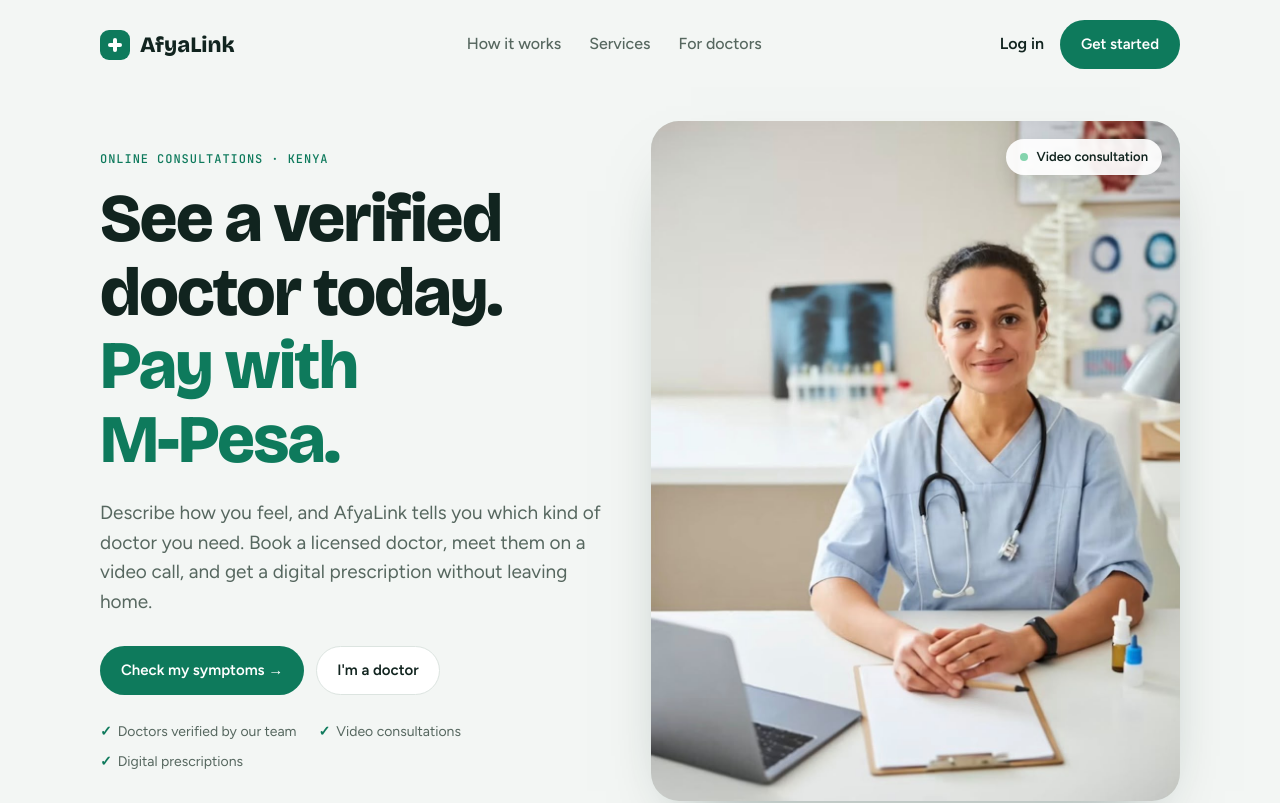
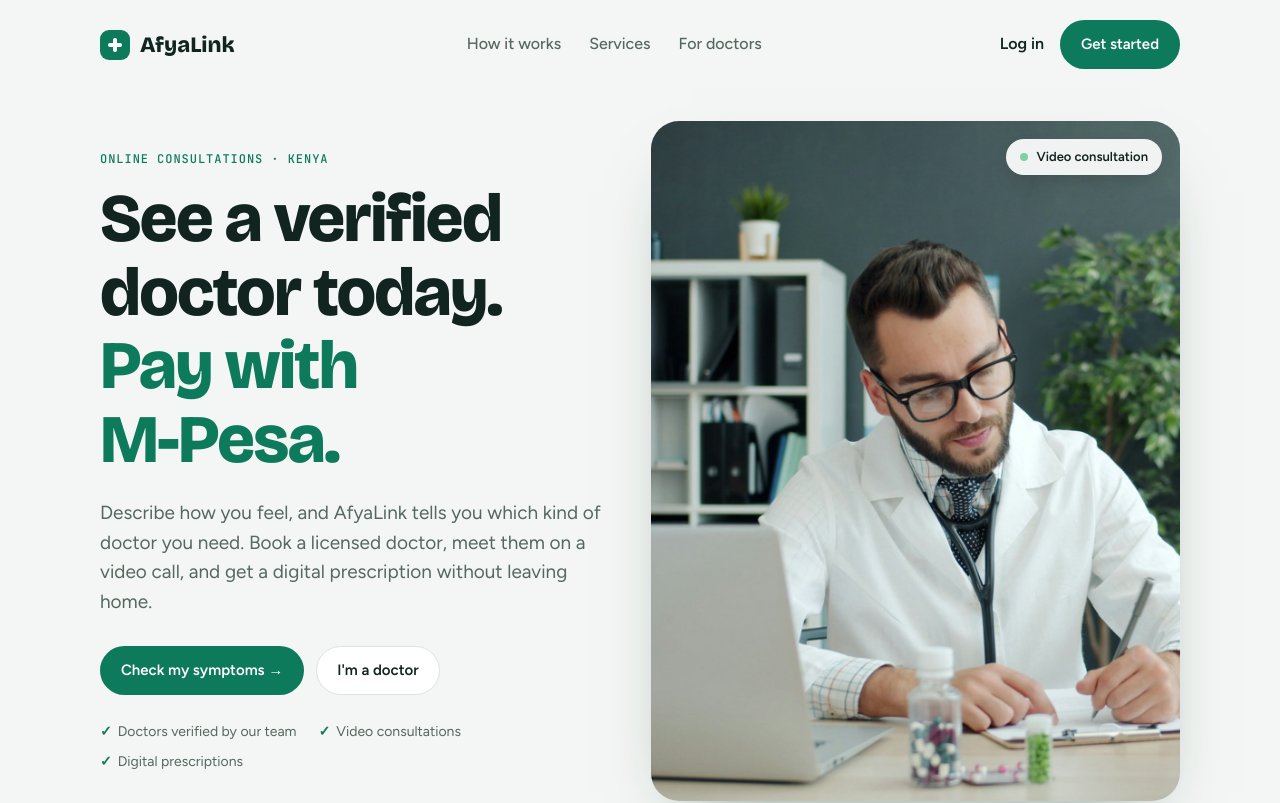
Before and after one commit to shalimohamed/afyalink, a Next.js app: page / in a window 1280 px wide. Shown: the top 803 px of the page. Built offline with nearby package versions, Linux system fonts and the light colour scheme.

Commit message:
Landing: hero photo is now Vitaly Gariev's doctor (free Unsplash), cropped to the doctor and laptop

```diff
--- a/app/page.tsx
+++ b/app/page.tsx
@@ -77,12 +77,12 @@ export default function Home() {
           <div className="hero-photo">
             <Image
               src={heroDoctorPhoto}
-              alt="A smiling doctor in blue scrubs with a stethoscope, sitting at a desk with a laptop"
+              alt="A doctor in a white coat with a stethoscope, writing notes at a desk beside a laptop"
               fill
               priority
               sizes="(max-width: 900px) 100vw, 560px"
               placeholder="blur"
-              style={{ objectPosition: "50% 35%" }}
+              style={{ objectPosition: "50% 45%" }}
             />
             <span className="hero-chip">
               <span className="live-dot" aria-hidden="true" /> Video consultation
@@ -199,7 +199,7 @@ export default function Home() {
       <footer>
         <span>© 2026 AfyaLink · Nairobi, Kenya</span>
         <span>AfyaLink doesn&apos;t replace emergency care. In an emergency call 999 or 112.</span>
-        <span className="credits">Photos: August de Richelieu, Tessy Agbonome and Ekaterina Bolovtsova on Pexels; Ahmed Nasiru, vaibhav vivian, Samwel Francis and YouVersion on Unsplash</span>
+        <span className="credits">Photos: August de Richelieu, Tessy Agbonome and Ekaterina Bolovtsova on Pexels; Ahmed Nasiru, Vitaly Gariev, vaibhav vivian, Samwel Francis and YouVersion on Unsplash</span>
       </footer>
     </div>
   );
```
Also changed, not shown: public/images/hero-doctor.jpg, 1 other file (tests, documents, lock files or other folders).
